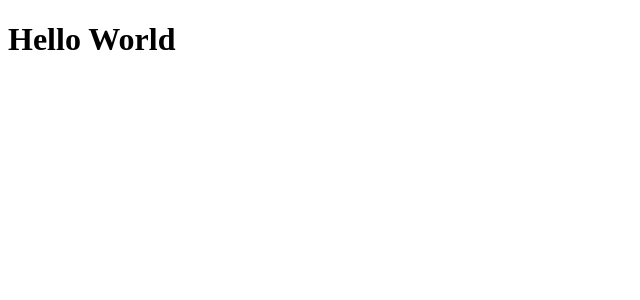
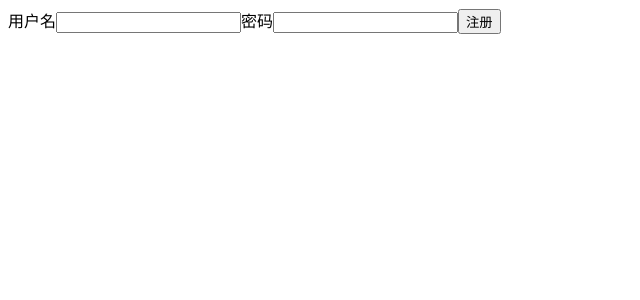
Before and after one commit to coder-klaus/react-tutorial, a React (Vite) app: page / in a window 1280 px wide. Shown: the top 300 px of the page, without its empty margins (0-640 px from the left). Built offline with nearby package versions, Linux system fonts and the light colour scheme.

Commit message:
fix: 同步受控和非受控组件

```diff
--- a/src/App.jsx
+++ b/src/App.jsx
@@ -1,11 +1,7 @@
-import React from 'react';
+// 👇 需要切换示例时，只需修改下方 import 的注释即可！
 
-const App = () => {
-  return (
-    <div>
-      <h1>Hello World</h1>
-    </div>
-  );
-};
+// import App from './components/001-非受控组件'
+// import App from './components/002-受控组件'
+import App from './components/003-多个表单项的统一处理'
 
-export default App;
+export default App
--- /dev/null
+++ b/src/components/001-非受控组件.jsx
@@ -0,0 +1,25 @@
+import { PureComponent } from 'react';
+
+class App extends PureComponent {
+  state = {
+    username: ''
+  }
+
+  handleChange = (event) => {
+    // 表单元素的值存放在 DOM 的 value 属性中，onChange 事件用于将输入框的值与组件的 state 实现同步。
+    // 这种表单元素值不是绑定为 react组件状态，而是DOM原生 value属性的组件 就是 非受控组件
+    this.setState({ username: event.target.value });
+    console.log(this.state.username);
+  };
+
+  render() {
+    return (
+      <>
+        <input type="text" onChange={this.handleChange} />
+        <h1>{this.state.username}</h1>
+      </>
+    );
+  }
+}
+
+export default App
--- /dev/null
+++ b/src/components/002-受控组件.jsx
@@ -0,0 +1,26 @@
+import { PureComponent } from 'react';
+
+class App extends PureComponent {
+  state = {
+    username: 'Klaus'
+  }
+
+  handleChange = (event) => {
+    this.setState({ username: event.target.value });
+    console.log(this.state.username);
+  };
+
+  render() {
+    return (
+      <>
+        {/* 只有 value 但没有 onChange 时，该组件是受控组件，但是是只读受控组件 */}
+        <input type="text" value={this.state.username} />
+        {/* 可读可写的受控组件 */}
+        <input type="text" value={this.state.username} onChange={this.handleChange} />
+        <h1>{this.state.username}</h1>
+      </>
+    );
+  }
+}
+
+export default App
--- /dev/null
+++ b/src/components/003-多个表单项的统一处理.jsx
@@ -0,0 +1,37 @@
+import { PureComponent } from 'react'
+
+export class App extends PureComponent {
+  state = {
+    name: '',
+    password: ''
+  }
+
+  handleChange = (event) => {
+    // 通过动态属性名（[event.target.name]）结合 DOM 元素的通用属性 name，实现多个表单项的统一处理
+    this.setState({ [event.target.name]: event.target.value })
+  }
+
+  handleSubmit = (event) => {
+    // 阻止默认行为 「 React 没有指令，无法使用修饰符 」
+    event.preventDefault()
+    console.log(this.state)
+  }
+
+  render() {
+    return (
+        <form>
+          <label htmlFor="name">
+            用户名
+            <input type="text" name="name" value={this.state.name} onChange={this.handleChange} />
+          </label>
+          <label htmlFor="password">
+            密码
+            <input type="password" name="password" value={this.state.password} onChange={this.handleChange} />
+          </label>
+          <button type="submit" onClick={this.handleSubmit}>注册</button>
+        </form>
+    )
+  }
+}
+
+export default App
```
